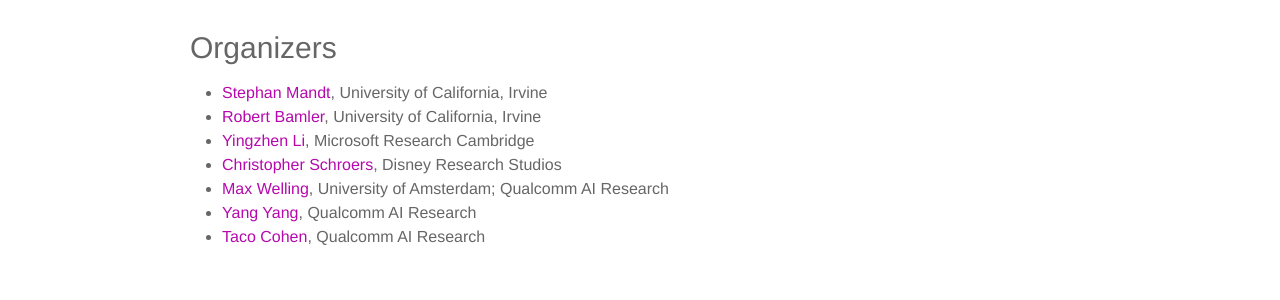
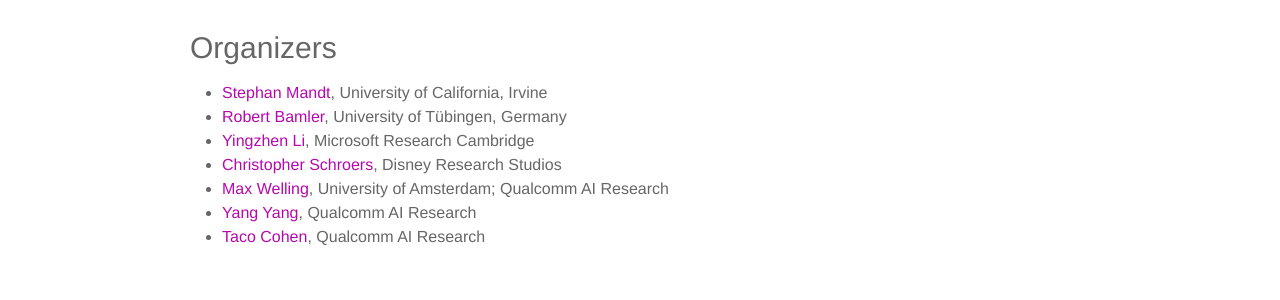
Before and after one commit to slrtpworkshop/slrtpworkshop.github.io, a Jekyll site: the page built from _pages/00_home.md, in a window 1280 px wide and 900 px high, scrolled down 1111 px. Shown: the part 535-835 px from the top of the window. Built offline with Jekyll 4.4.1, drawn with Linux system fonts in a browser that asks for light colours; nearby versions of some CDN libraries.

Commit message:
Update Rob's affiliation
Hi Yang, I just realized that the front page still has my old affiliation. Could you please accept this PR to update it?

```diff
--- a/_pages/00_home.md
+++ b/_pages/00_home.md
@@ -59,7 +59,7 @@ Our [CFP]({{ site.baseurl }}{% link _pages/01_call.md %}) provides additional de
 ### Organizers
 
 * [Stephan Mandt](http://www.stephanmandt.com), University of California, Irvine
-* [Robert Bamler](https://robamler.github.io), University of California, Irvine
+* [Robert Bamler](https://robamler.github.io), University of Tübingen, Germany
 * [Yingzhen Li](http://yingzhenli.net/home/en/), Microsoft Research Cambridge
 * [Christopher Schroers](https://studios.disneyresearch.com/people/christopher-schroers/), Disney Research Studios
 * [Max Welling](https://staff.fnwi.uva.nl/m.welling/), University of Amsterdam; Qualcomm AI Research
```
